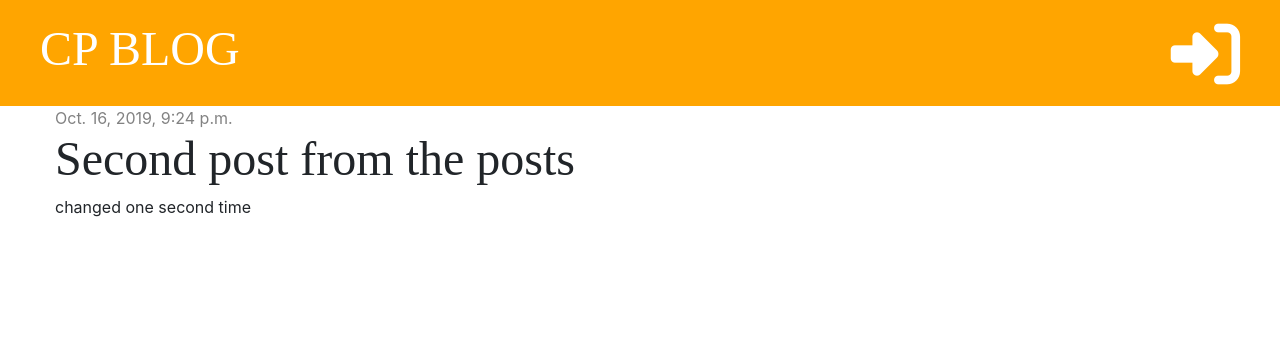
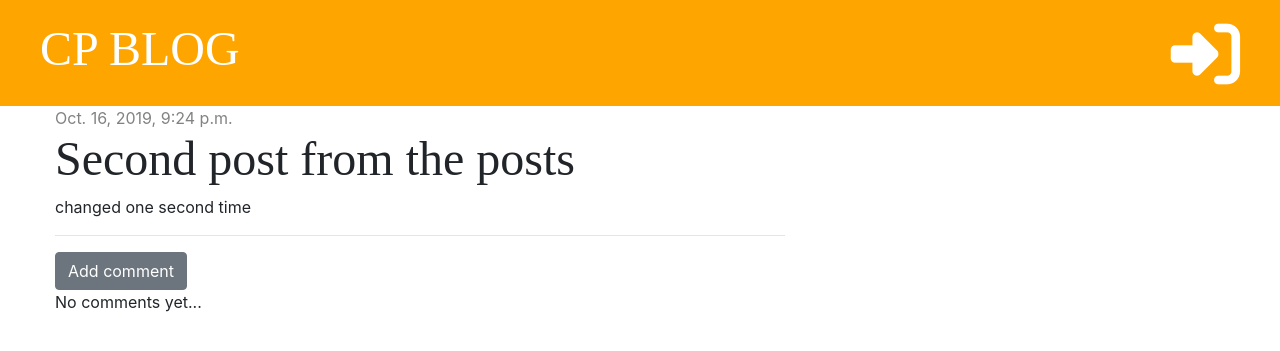
Before and after one commit to Jigarsonii/hii_site_app, a Django app: page /post/2/ in a window 1280 px wide. Shown: the top 351 px of the page. Run offline with Django 3.2, Linux system fonts and the light colour scheme; data comes from the database, SQL or seed files in the repository; both versions use the stored data as it was after the commit; some libraries are stand-ins or nearby versions; some web fonts are replaced.

Commit message:
add comment to post

```diff
--- a/blog/admin.py
+++ b/blog/admin.py
@@ -1,6 +1,7 @@
 from django.contrib import admin
-from .models import Post
+from .models import Post, Comment
 
 # Register your models here.
 
 admin.site.register(Post)
+admin.site.register(Comment)
--- a/blog/models.py
+++ b/blog/models.py
@@ -17,3 +17,13 @@ class Post(models.Model):
     # create a string.
     def __str__(self):
         return self.title
+
+
+class Comment(models.Model):
+    post = models.ForeignKey('blog.Post', on_delete=models.CASCADE, related_name='comments')
+    author = models.CharField(max_length=200)
+    text = models.TextField()
+    created_date = models.DateTimeField(default=timezone.now)
+
+    def __str__(self):
+        return self.text
--- a/blog/static/blog/blog.css
+++ b/blog/static/blog/blog.css
@@ -46,3 +46,7 @@ h1, h2, h3, h4{
     font-size: 26pt;
     margin-right: 20px;
 }
+
+.comment {
+    margin: 20px 0px 20px 20px;
+}
--- a/blog/templates/blog/post_detail.html
+++ b/blog/templates/blog/post_detail.html
@@ -19,5 +19,22 @@
             {% endif %}
             <h1> {{ post.title }}</h1>
             <p>{{ post.text|linebreaksbr}}</p>
+
+            <hr>
+
+            <a href="{% url 'add_comments_to_post' pk=post.pk %}"><button class="btn btn-secondary">Add comment</button></a>
+
+            {% for comment in post.comments.all %}
+                <div class="comment">
+                    <div class="date" >
+                        <p>{{ comment.created_date}}</p>
+                    </div>
+                    <strong>{{comment.author}}</strong>
+                    <p>{{ comment.text}}</p>
+                </div>
+            {% empty %}
+            <p>No comments yet...</p>
+
+            {% endfor %}
         </div>
 {% endblock%}
--- a/blog/urls.py
+++ b/blog/urls.py
@@ -15,5 +15,7 @@ urlpatterns = [
 
     path('post/<int:pk>/publish/', views.post_publish, name='post_publish'),
 
+    path('post/<int:pk>/comment', views.add_comments_to_post, name="add_comments_to_post"),
+
 
 ]
--- a/blog/views.py
+++ b/blog/views.py
@@ -2,7 +2,7 @@ from django.contrib.auth.decorators import login_required
 from django.shortcuts import render, get_object_or_404, redirect
 from django.utils import timezone
 
-from blog.forms import PostForm
+from blog.forms import PostForm, CommentForm
 from .models import Post
 
 
@@ -34,6 +34,7 @@ def post_new(request):
         stuff_for_frontend = {'form': form, }
     return render(request, 'blog/post_edit.html', stuff_for_frontend)
 
+
 @login_required()
 def post_edit(request, pk):
     post = get_object_or_404(Post, pk=pk)
@@ -51,13 +52,32 @@ def post_edit(request, pk):
     return render(request, 'blog/post_edit.html', stuff_for_frontend)
 
 
+@login_required()
 def post_draft_list(request):
     posts = Post.objects.filter(published_date__isnull=True).order_by('-created_date')
     stuff_for_frontend = {'posts': posts}
     return render(request, 'blog/post_draft_list.html', stuff_for_frontend)
 
 
+@login_required()
 def post_publish(request, pk):
     post = get_object_or_404(Post, pk=pk)
     post.publish()
     return redirect('post_detail', pk=pk)
+
+
+@login_required()
+def add_comments_to_post(request, pk):
+    post = get_object_or_404(Post, pk=pk)
+    if request.method == 'POST':
+        form = CommentForm(request.POST)
+        if form.is_valid():
+            comment = form.save(commit=False)
+            comment.author = request.user
+            comment.post = post
+            comment.save()
+            return redirect('post_detail', pk=post.pk)
+
+    else:
+        form = CommentForm()
+    return render(request, 'blog/add_comments_to_post.html', {'form': form})
```
Also changed, not shown: blog/forms.py (+7 -1 lines), blog/templates/blog/add_comments_to_post.html (added, +14 -0 lines), blog/migrations/0002_comment.py (added), db.sqlite3.
